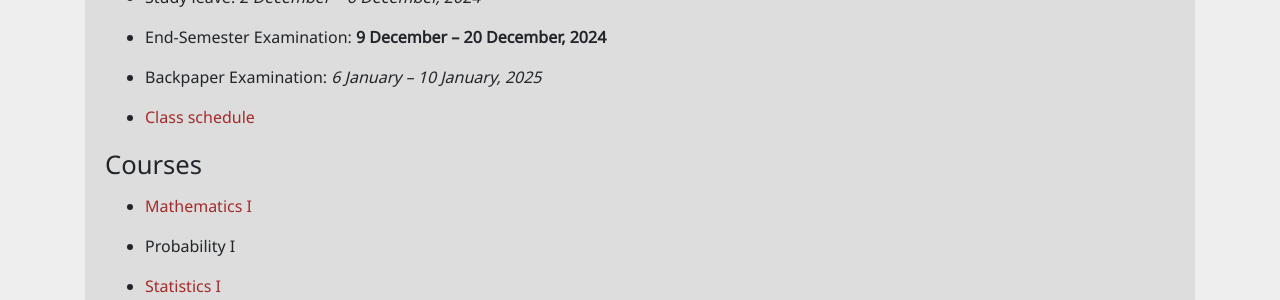
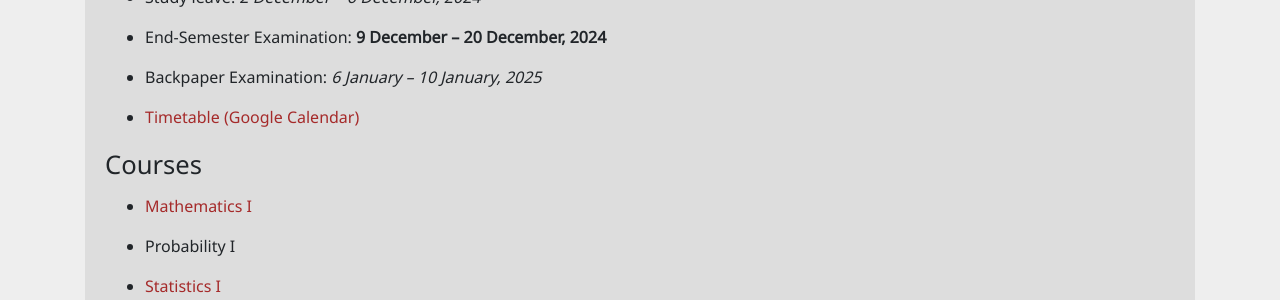
Before and after one commit to bsds-isi/bsds-isi.github.io, a Jekyll site: the page built from index.md, in a window 1280 px wide. Shown: the part 507-807 px from the top of the page. Built offline with Jekyll 4.4.1, drawn with Linux system fonts in a browser that asks for light colours.

Commit message:
update timetable link

```diff
--- a/index.md
+++ b/index.md
@@ -33,7 +33,7 @@ statistics and probability. Learn more about the course
 
 * Backpaper Examination: _6 January – 10 January, 2025_
 
-* [Class schedule](https://calendar.google.com/calendar/u/3?cid=MmE2ZjBiYTcwNzQxMjJlMzY2MjE0YTEwMzYzMmE0YmViZGZmNjM2M2EzZWEwYTk5YzM3NTI5ZDg0NDkxNjI4MkBncm91cC5jYWxlbmRhci5nb29nbGUuY29t)
+* [Timetable](documents/timetable-week-2.pdf) [(Google Calendar)](https://calendar.google.com/calendar/u/3?cid=MmE2ZjBiYTcwNzQxMjJlMzY2MjE0YTEwMzYzMmE0YmViZGZmNjM2M2EzZWEwYTk5YzM3NTI5ZDg0NDkxNjI4MkBncm91cC5jYWxlbmRhci5nb29nbGUuY29t)
 
 
 ## Courses
```
